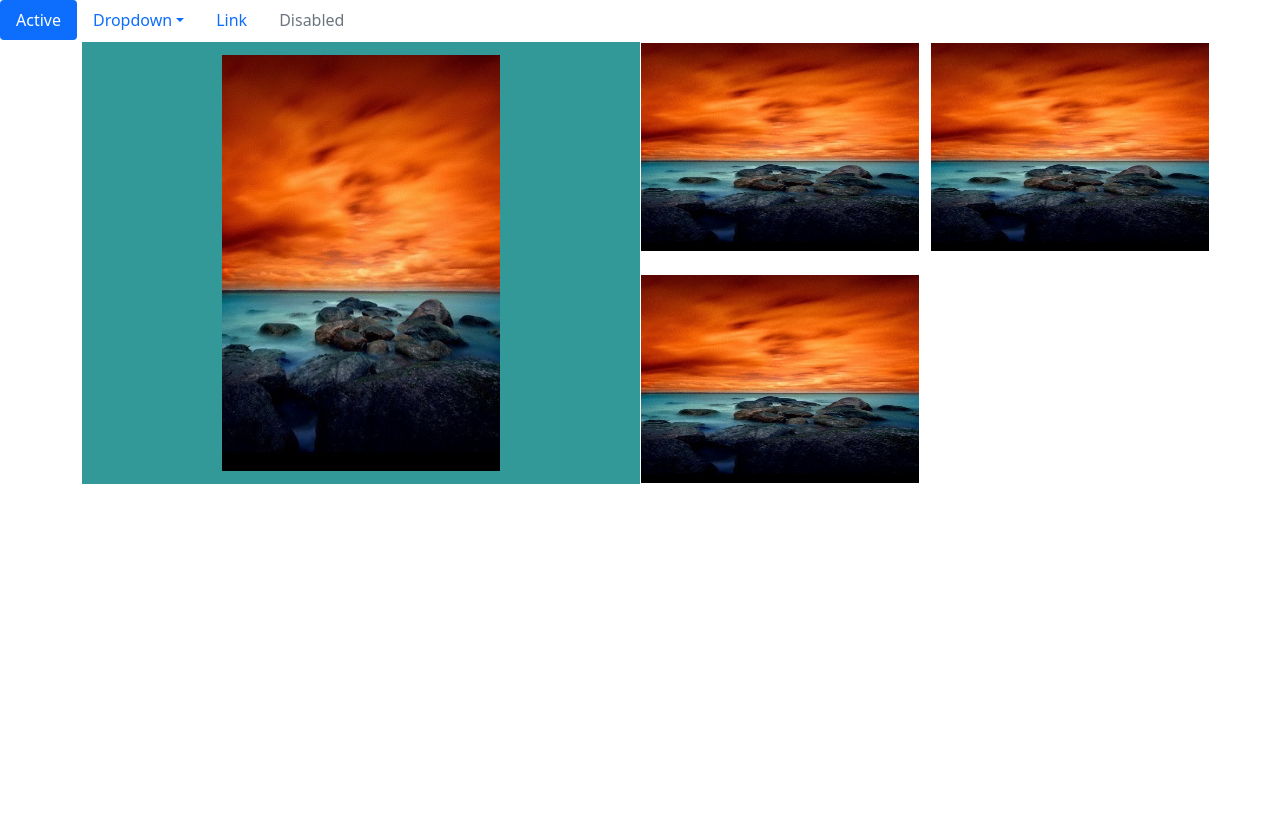
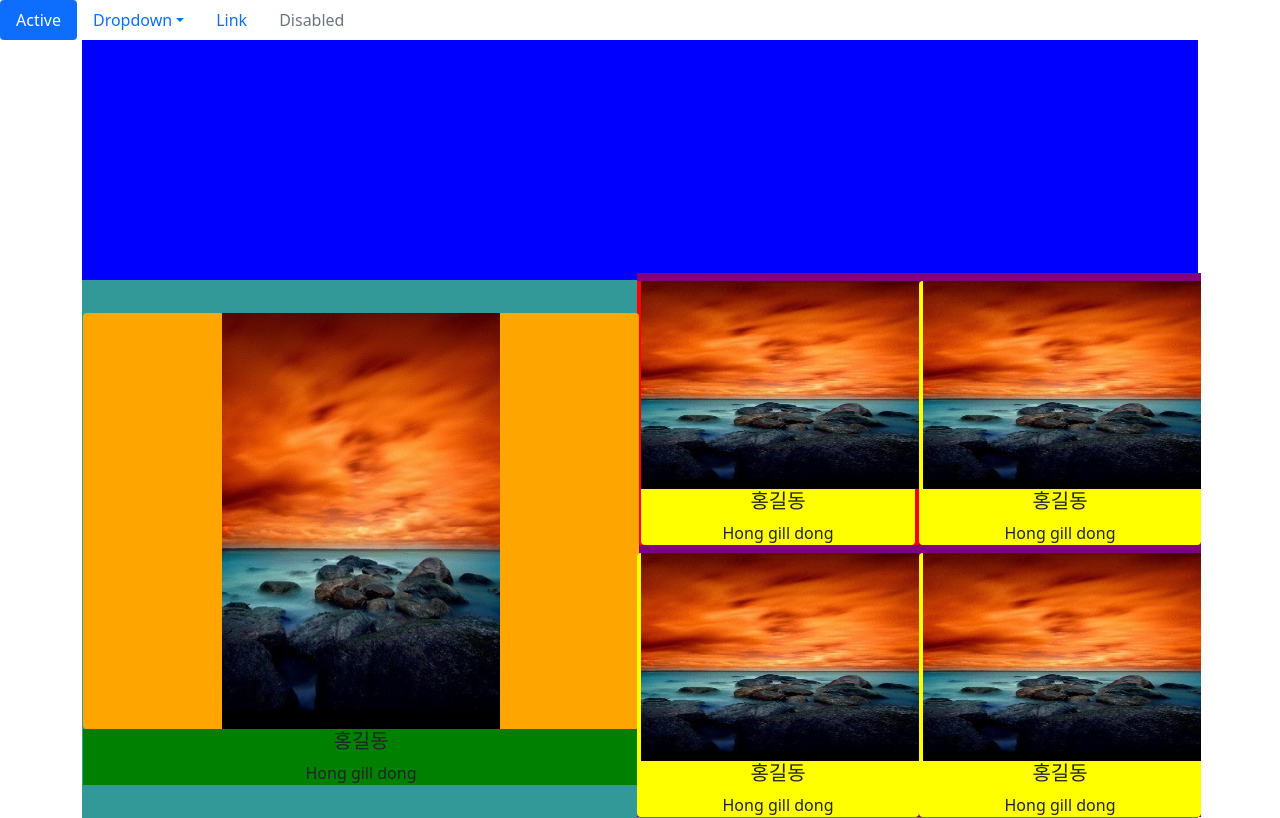
Before and after one commit to happysang/semyung_univ_project, a Django app: page /detailprofile in a window 1280 px wide. Before the commit the page ends 484 px from the top, so only its background shows below. Run offline with Django 4.2, Linux system fonts and the light colour scheme; some libraries are stand-ins or nearby versions.

Commit message:
프로필 디테일 페이지

```diff
--- a/exhbn_project/mainpage/templates/detailprofile.html
+++ b/exhbn_project/mainpage/templates/detailprofile.html
@@ -4,46 +4,83 @@
 
 <table width="100%" style="text-align:center; border:none">
     <tr>
-      <td colspan="2" style="background-color:white"></td><!--여백용-->
+        <td colspan="2" style="background-color:blue" height="240"></td><!--여백용-->
     </tr>
+
     <tr>
-      <td style="background-color:#329998; color:white; width:50%">
-        <img src = "{% static 'imgex.png' %}" width="278" height="416">
+        <td style="background-color:#329998; width:50%">
+            <div class="card h-100" style="border:0; outline:0; background-color: orange;"> <!--card의 선을 없앴다.-->
+                <div style="text-align: center;"> <!--사진을 가운데에 오게하기 위해 center 속성을 가진 div태그로 감쌌다.-->
+                    <a><img src = "{% static 'imgex.png' %}" width="278" height="416"></a> <!--330*480사이즈인데 10프로씩 사이즈를 줄였다.-->
+                </div>
+            </div>
+            <div class="card-body" style= "text-align:center; margin: 0; padding: 0; background-color: green;">
+                <h5 class="card-title">홍길동</h5>
+                <p class="card-text">Hong gill dong</p>
+            </div>
         </td>
-      <td style="text-align:center">
-        <div class="row row-cols-1 row-cols-md-2 g-4">
 
-          <div class="col">
-              <div class="card h-100" style="border:0; outline:0;"> <!--card의 선을 없앴다.-->
+
+        <td style="text-align:center; background-color:#329918;">
+            <div class="row row-cols-1 row-cols-md-2 g-2" style="background-color: purple;">
+
+                <div class="col" style="background-color: red;">
+                    <div class="card h-100" style="border:0; outline:0; background-color: yellow;"> <!--card의 선을 없앴다.-->
                         <div style="text-align: center;"> <!--사진을 가운데에 오게하기 위해 center 속성을 가진 div태그로 감쌌다.-->
                             <a><img src = "{% static 'imgex.png' %}" width="278" height="208"></a> <!--330*480사이즈인데 10프로씩 사이즈를 줄였다.-->
+                        </div>
+
+                        <div class="card-body" style= "text-align:center; margin: 0; padding: 0;">
+                            <h5 class="card-title">홍길동</h5>
+                            <p class="card-text">Hong gill dong</p>
                         </div>
                     </div>
                 </div>
 
-
-          <div class="col">
-            <div class="card h-100" style="border:0; outline:0;"> <!--card의 선을 없앴다.-->
+                <div class="card h-100" style="border:0; outline:0; background-color: yellow;"> <!--card의 선을 없앴다.-->
                     <div style="text-align: center;"> <!--사진을 가운데에 오게하기 위해 center 속성을 가진 div태그로 감쌌다.-->
                         <a><img src = "{% static 'imgex.png' %}" width="278" height="208"></a> <!--330*480사이즈인데 10프로씩 사이즈를 줄였다.-->
                     </div>
-            </div>
-        </div>
 
-        <div class="col">
-          <div class="card h-100" style="border:0; outline:0;"> <!--card의 선을 없앴다.-->
-              <div style="text-align: center;"> <!--사진을 가운데에 오게하기 위해 center 속성을 가진 div태그로 감쌌다.-->
-                  <a><img src = "{% static 'imgex.png' %}" width="278" height="208"></a> <!--330*480사이즈인데 10프로씩 사이즈를 줄였다.-->
-              </div>
+                    <div class="card-body" style= "text-align:center; margin: 0; padding: 0;">
+                        <h5 class="card-title">홍길동</h5>
+                        <p class="card-text">Hong gill dong</p>
                     </div>
                 </div>
 
 
+                <div class="card h-100" style="border:0; outline:0; background-color: yellow;"> <!--card의 선을 없앴다.-->
+                    <div style="text-align: center;"> <!--사진을 가운데에 오게하기 위해 center 속성을 가진 div태그로 감쌌다.-->
+                        <a><img src = "{% static 'imgex.png' %}" width="278" height="208"></a> <!--330*480사이즈인데 10프로씩 사이즈를 줄였다.-->
+                    </div>
+
+                    <div class="card-body" style= "text-align:center; margin: 0; padding: 0;">
+                        <h5 class="card-title">홍길동</h5>
+                        <p class="card-text">Hong gill dong</p>
+                    </div>
+                </div>
+
+                <div class="card h-100" style="border:0; outline:0; background-color: yellow;"> <!--card의 선을 없앴다.-->
+                    <div style="text-align: center;"> <!--사진을 가운데에 오게하기 위해 center 속성을 가진 div태그로 감쌌다.-->
+                        <a><img src = "{% static 'imgex.png' %}" width="278" height="208"></a> <!--330*480사이즈인데 10프로씩 사이즈를 줄였다.-->
+                    </div>
+
+                    <div class="card-body" style= "text-align:center; margin: 0; padding: 0;">
+                        <h5 class="card-title">홍길동</h5>
+                        <p class="card-text">Hong gill dong</p>
+                    </div>
+                </div>
             </div>
         </td>
     </tr>
-  <!--<tr>
-      <td colspan="2" style="background-color:#FFCC00"><h2>Footer 영역</h2></td>
-  </tr>-->
+
+    <!-- <tr>
+        <td style="background-color:#329998; width:50%">
+            <div class="card-body" style= "text-align:center; margin: 0; padding: 0;">
+                <h5 class="card-title">홍길동</h5>
+                <p class="card-text">Hong gill dong</p>
+            </div>
+        </td>
+    </tr> -->
 </table>
 {% endblock %}
```
Lines whose indentation alone changed are shown as unchanged.
